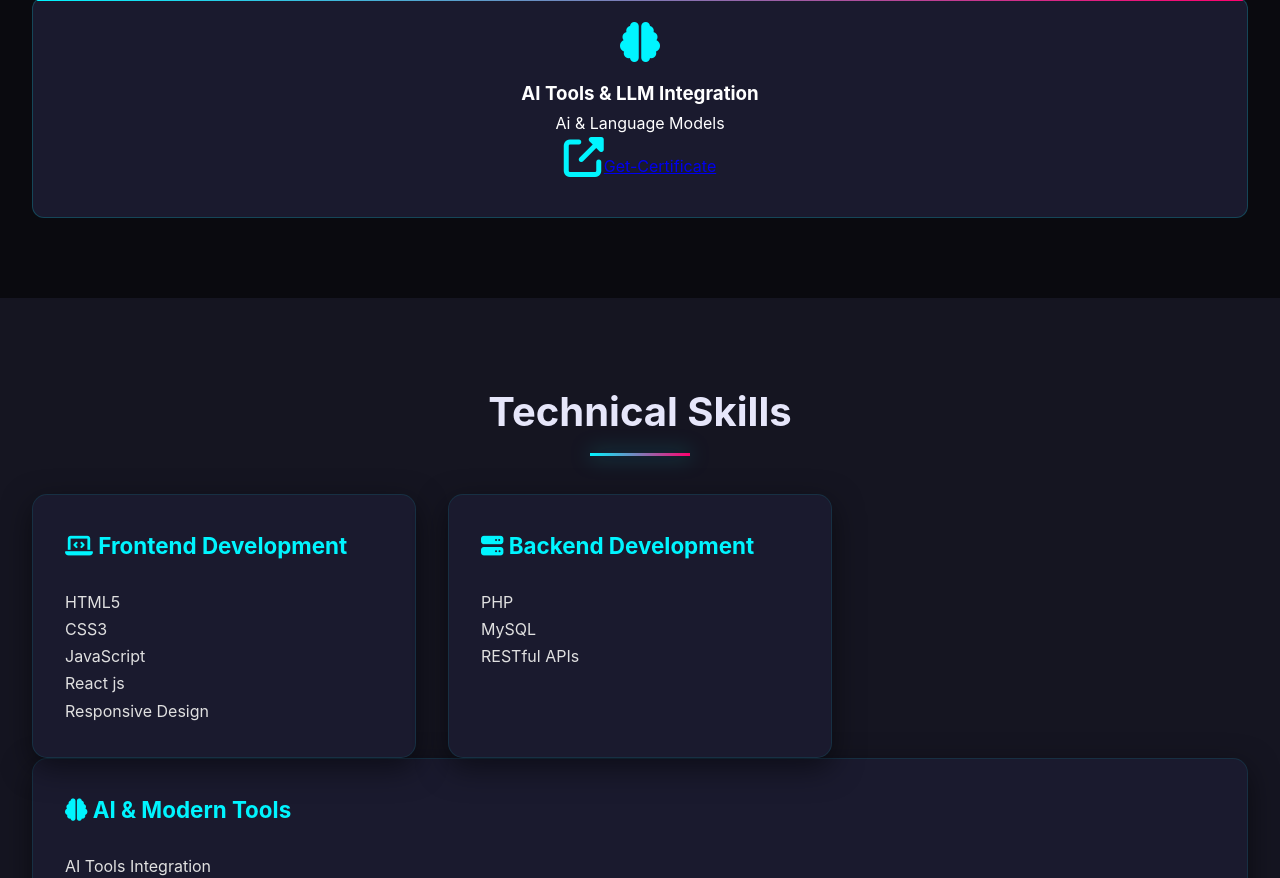
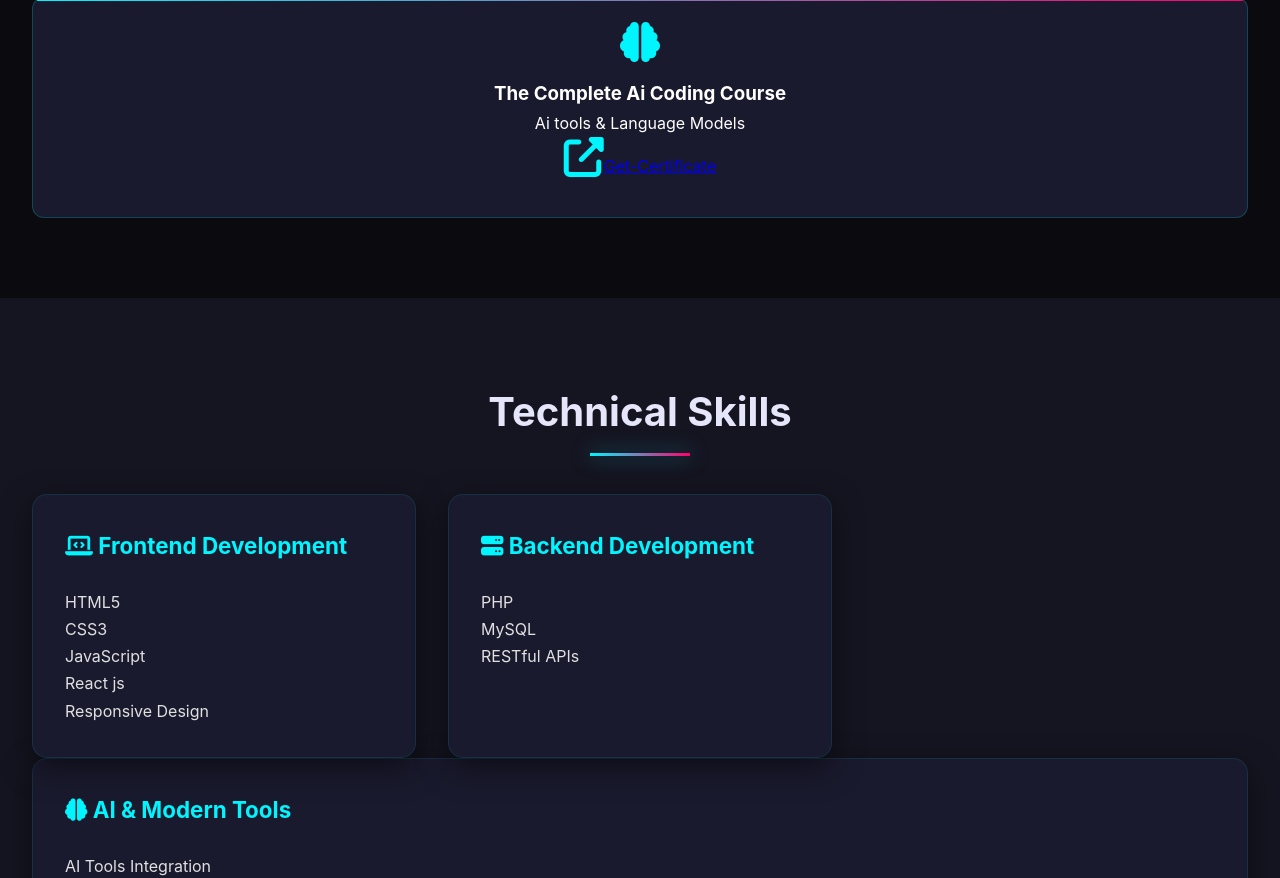
Before and after one commit to Akshat-2711/PORTFOLIO, a plain HTML site: page index.html in a window 1280 px wide. Shown: the part 4099-4977 px from the top of the page. Drawn offline with Linux system fonts and the light colour scheme.

Commit message:
Update index.html

```diff
--- a/index.html
+++ b/index.html
@@ -930,8 +930,8 @@ It helps users organize, track, and prioritize daily tasks efficiently through a
 
             <div class="cert-badge">
                 <i class="fas fa-brain"></i>
-                <h3>AI Tools & LLM Integration</h3>
-                <p>Ai & Language Models</p>
+                <h3>The Complete Ai Coding Course</h3>
+                <p>Ai tools & Language Models</p>
                 <a href="Udemy Ai Certificate.png" class="Get-Certificate"><i class="fas fa-external-link-alt"></i>Get-Certificate</a>
             </div>
             </div>
```
